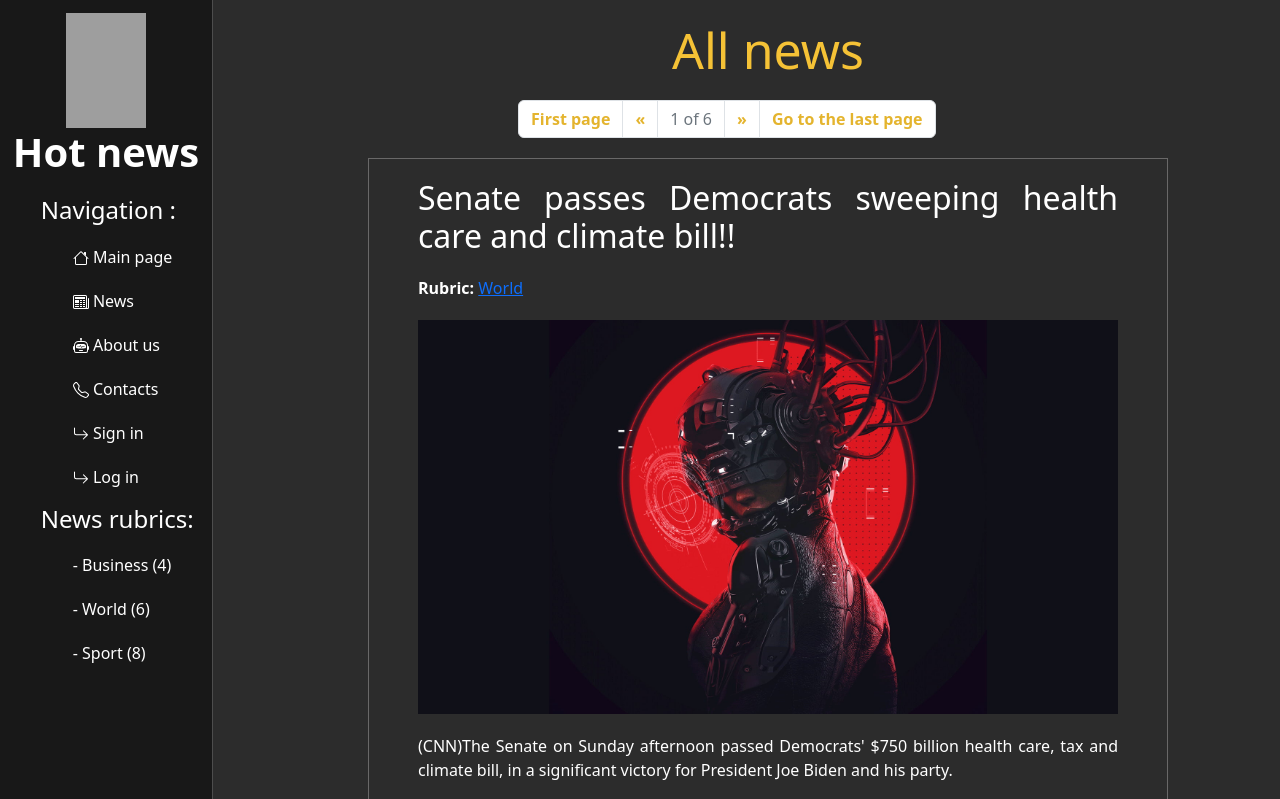
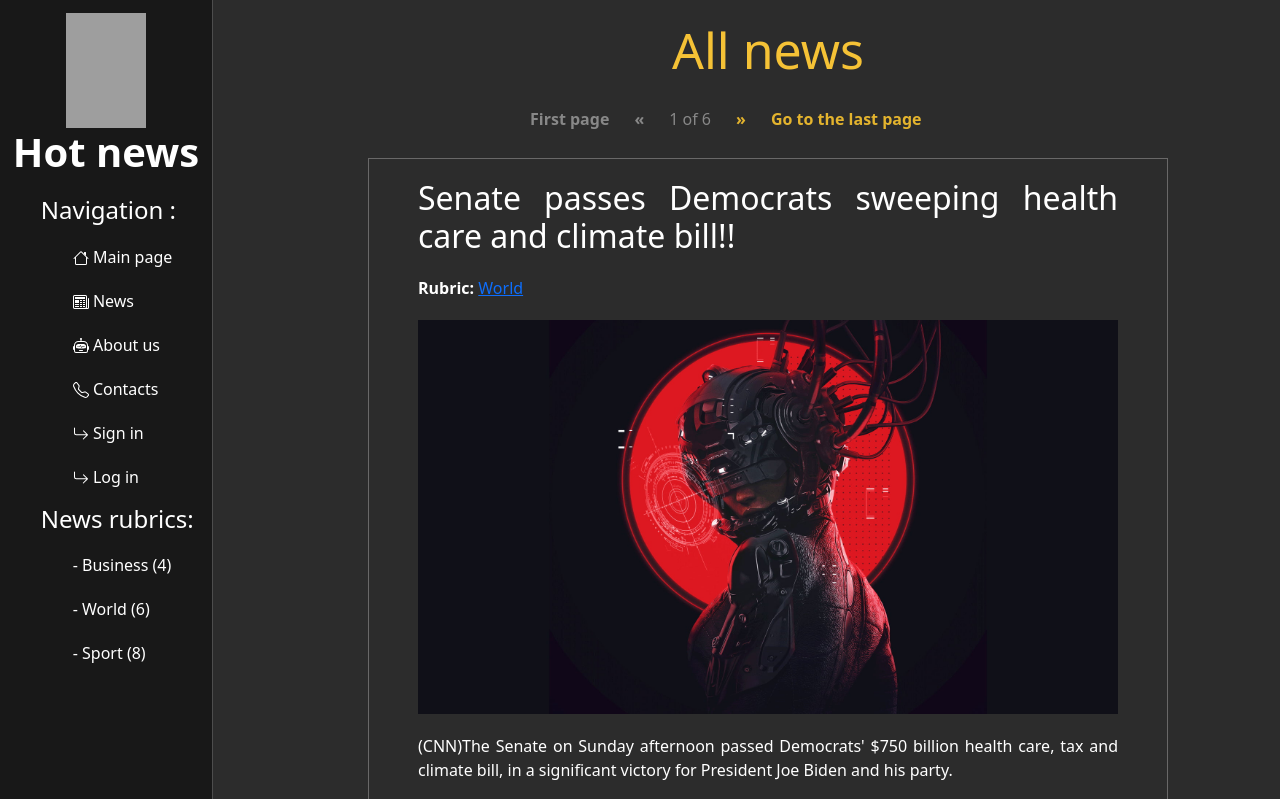
Before and after one commit to AlexFromSiberia/Simple-news-website-on-Django, a Django app: page /news/ in a window 1280 px wide. Shown: the top 799 px of the page. Run offline with Django 4.2, Linux system fonts and the light colour scheme; data comes from the database, SQL or seed files in the repository; grey boxes are pictures that could not be loaded.

Commit message:
Исправлены цвета пагинатора

```diff
--- a/requirements.txt
+++ b/requirements.txt
@@ -2,7 +2,6 @@ asgiref==3.5.2
 Django==4.0.6
 Pillow==9.2.0
 sqlparse==0.4.2
-
 pip~=21.3.1
 wheel~=0.37.1
 setuptools~=60.2.0
--- a/study_pr/main/templates/main/paginator.html
+++ b/study_pr/main/templates/main/paginator.html
@@ -3,26 +3,57 @@
 {% if page_obj.has_other_pages %}
     <nav aria-label="Page navigation" style="margin: 0 auto; width: 500px; display: block;">
       <ul class="pagination">
+          <style>
+              .page-link {
+                background: #7b7b7b00;
+                border-color: #7b7b7b00;
+                color: #888888;
+                }
+
+              .page-link:hover,
+              .page-link:active {
+                background: #50500073;
+                border-color: #7b7b7b00;
+                }
+
+               .disabled>.page-link, .page-link.disabled {
+                background: #7b7b7b00;
+                color: #888888;
+                border-color: #7b7b7b00;
+                }
+
+                span {
+                    color: #e4b42e;
+                    font-weight: bold;
+                }
+
+                .disabled>.page-link span {
+                    color: #888;
+                }
+
+
+          </style>
+
         {% if page_obj.has_previous %}
             <li class="page-item">
               <a class="page-link" href="?page=1" aria-label="First">
-                <span aria-hidden="true" style="color: #e4b42e; font-weight: bold">Go to the first page</span>
+                <span aria-hidden="true">Go to the first page</span>
               </a>
             </li>
             <li class="page-item">
-              <a class="page-link" href="?page={{ page_obj.previous_page_number }} " aria-label="Previous">
-                <span aria-hidden="true" style="color: #e4b42e; font-weight: bold">&laquo;</span>
+              <a class="page-link" href="?page={{page_obj.previous_page_number }} " aria-label="Previous">
+                <span aria-hidden="true">&laquo;</span>
               </a>
             </li>
         {% else %}
             <li class="page-item disabled">
               <a class="page-link" href="#" aria-label="First">
-                <span aria-hidden="true" style="color: #e4b42e; font-weight: bold">First page</span>
+                <span aria-hidden="true">First page</span>
               </a>
             </li>
             <li class="page-item disabled">
               <a class="page-link" href="#" aria-label="Next">
-                <span aria-hidden="true" style="color: #e4b42e; font-weight: bold">&laquo;</span>
+                <span aria-hidden="true">&laquo;</span>
               </a>
             </li>
         {% endif %}
@@ -30,23 +61,23 @@
         {% if page_obj.has_next %}
             <li class="page-item">
               <a class="page-link" href="?page={{ page_obj.next_page_number }}" aria-label="Next">
-                <span aria-hidden="true" style="color: #e4b42e; font-weight: bold">&raquo;</span>
+                <span aria-hidden="true">&raquo;</span>
               </a>
             </li>
             <li class="page-item">
               <a class="page-link" href="?page={{ page_obj.paginator.num_pages }}" aria-label="First">
-                <span aria-hidden="true" style="color: #e4b42e; font-weight: bold">Go to the last page</span>
+                <span aria-hidden="true">Go to the last page</span>
               </a>
             </li>
         {% else %}
             <li class="page-item disabled">
               <a class="page-link" href="#" aria-label="Next">
-                <span aria-hidden="true" style="color: #e4b42e; font-weight: bold">&raquo;</span>
+                <span aria-hidden="true">&raquo;</span>
               </a>
             </li>
             <li class="page-item disabled">
               <a class="page-link" href="#" aria-label="First">
-                <span aria-hidden="true" style="color: #e4b42e; font-weight: bold">Last page</span>
+                <span aria-hidden="true">Last page</span>
               </a>
             </li>
         {% endif %}
```
